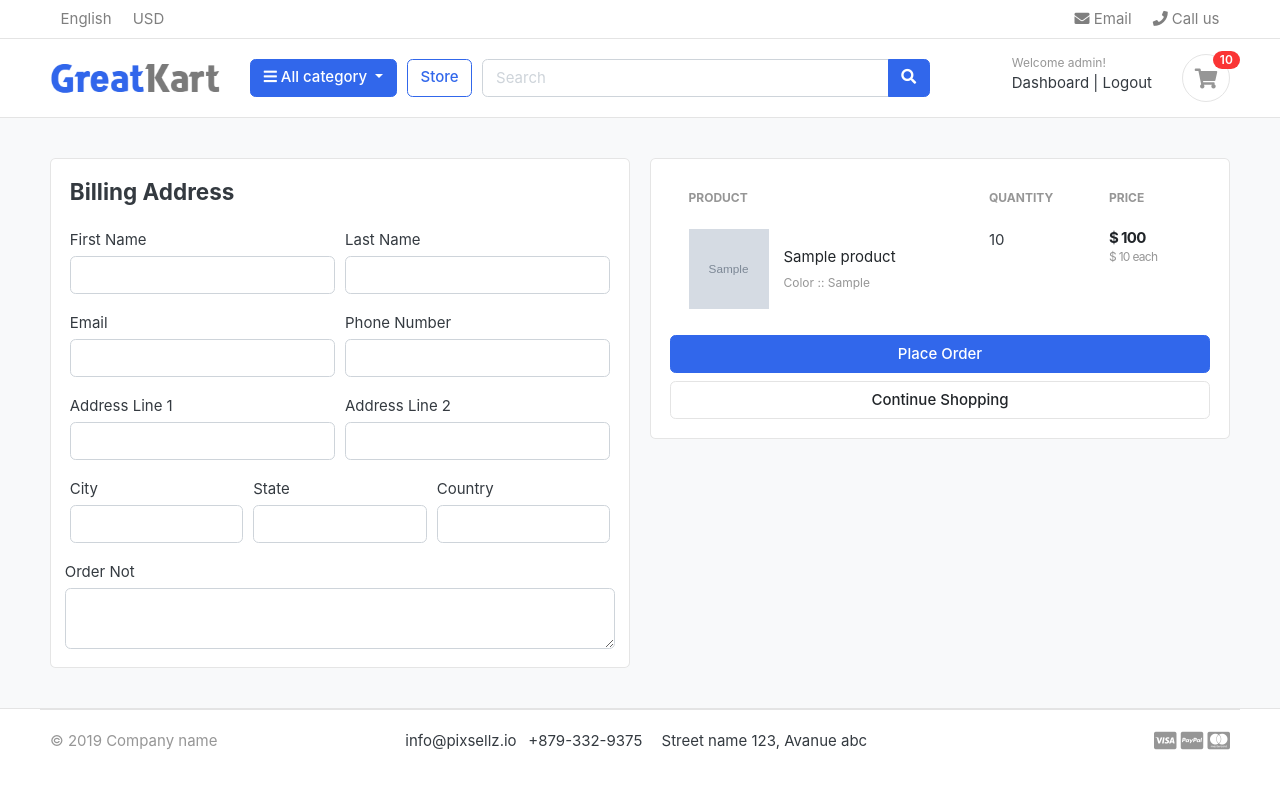
After one commit to asmasherin0/Greatkart, a Django app: page /cart/checkout/ in a window 1280 px wide. The commit adds this page. Run offline with Django 4.2, Linux system fonts and the light colour scheme; a user stored in the database is signed in; data comes from the database, SQL or seed files in the repository; tables that the repository leaves empty hold one stand-in row (values such as "Sample post"); grey boxes marked "Sample" are stand-in pictures; some libraries are stand-ins or nearby versions; some web fonts are replaced.

Commit message:
handled cart and checkout page for the logged in users

```diff
--- a/src/greatkart/carts/context_processors.py
+++ b/src/greatkart/carts/context_processors.py
@@ -8,7 +8,11 @@ def counter(request):
     else:
         try:
             cart=Cart.objects.filter(cart_id=_cart_id(request))
-            cart_items=CartItem.objects.all().filter(cart=cart[:1])
+            if request.user.is_authenticated:
+                cart_items=CartItem.objects.all().filter(user=request.user)
+            else:
+
+                cart_items=CartItem.objects.all().filter(cart=cart[:1])
             for cart_item in cart_items:
                 cart_count+=cart_item.quantity
         except Cart.DoesNotExist:
--- a/src/greatkart/carts/models.py
+++ b/src/greatkart/carts/models.py
@@ -1,5 +1,6 @@
 from django.db import models
 from store.models import Product,Variation
+from accounts.models import Account
 
 # Create your models here.
 class Cart(models.Model):
@@ -11,9 +12,10 @@ class Cart(models.Model):
 
 
 class CartItem(models.Model):
+    user=models.ForeignKey(Account,on_delete=models.CASCADE,null=True)
     product=models.ForeignKey(Product,on_delete=models.CASCADE)
     variations=models.ManyToManyField(Variation,blank=True)
-    cart=models.ForeignKey(Cart,on_delete=models.CASCADE)
+    cart=models.ForeignKey(Cart,on_delete=models.CASCADE,null=True)
     quantity=models.IntegerField()
     is_active=models.BooleanField(default=True)
 
--- a/src/greatkart/carts/urls.py
+++ b/src/greatkart/carts/urls.py
@@ -4,6 +4,7 @@ from . import views
 urlpatterns=[
     path('',views.cart,name='cart'),
     path('add_cart/<int:product_id>/',views.add_cart,name='add_cart'),
-    path('remove_cart/<int:product_id>/,<int:cart_item_id>/',views.remove_cart,name='remove_cart'),
+    path('remove_cart/<int:product_id>/<int:cart_item_id>/',views.remove_cart,name='remove_cart'),
     path('remove_cart_item/<int:product_id>/<int:cart_item_id>/',views.remove_cart_item,name='remove_cart_item'),
+    path('checkout/',views.checkout,name='checkout')
 ]
--- a/src/greatkart/carts/views.py
+++ b/src/greatkart/carts/views.py
@@ -3,7 +3,7 @@ from store.models import Product,Variation
 from .models import Cart,CartItem
 from django.http import HttpResponse
 from django.core.exceptions import ObjectDoesNotExist
-
+from django.contrib.auth.decorators import login_required
 # Create your views here.
 
 def _cart_id(request):
@@ -13,73 +13,125 @@ def _cart_id(request):
     return cart
 
 def add_cart(request,product_id):
+    current_user=request.user
     product=Product.objects.get(id=product_id)  #get the product
-    product_variation= []
-    if request.method=='POST':
-        for item in request.POST:
-            key=item
-            value=request.POST[key]
-            # print(key,value)
 
-            try:
-                variation=Variation.objects.get(product=product,variation_category__iexact=key,variation_value__iexact=value)
-                product_variation.append(variation)
-            except:
-                pass
+    #if user is authenticated
+    if current_user.is_authenticated:
+        product_variation= []
+        if request.method=='POST':
+            for item in request.POST:
+                key=item
+                value=request.POST[key]
+                # print(key,value)
+
+                try:
+                    variation=Variation.objects.get(product=product,variation_category__iexact=key,variation_value__iexact=value)
+                    product_variation.append(variation)
+                except:
+                    pass
 
 
-    try:
-        cart=Cart.objects.get(cart_id=_cart_id(request))   #get the cart using the cart_id present in the session
-    except Cart.DoesNotExist:
-        cart=Cart.objects.create(
-            cart_id=_cart_id(request)
-        )
-    cart.save()
+        is_cart_item_exists=CartItem.objects.filter(product=product,user=current_user).exists()
+        if is_cart_item_exists:
+            cart_item=CartItem.objects.filter(product=product,user=current_user)
+            ex_var_list= []
+            id= []
+            for item in cart_item:
+                existing_variation=item.variations.all()
+                ex_var_list.append(list(existing_variation))
+                id.append(item.id)
 
-    is_cart_item_exists=CartItem.objects.filter(product=product,cart=cart).exists()
-    if is_cart_item_exists:
-        cart_item=CartItem.objects.filter(product=product,cart=cart)
-        #existing_variations -> database
-        #current variation -> product_variation
-        #item_id -> database
-        ex_var_list= []
-        id= []
-        for item in cart_item:
-            existing_variation=item.variations.all()
-            ex_var_list.append(list(existing_variation))
-            id.append(item.id)
-        print(ex_var_list)
+            if product_variation in ex_var_list:
+                index=ex_var_list.index(product_variation)
+                item_id=id[index]
+                item=CartItem.objects.get(product=product,id=item_id)
+                item.quantity += 1
+                item.save()
+            else:
+                item=CartItem.objects.create(product=product,quantity=1,user=current_user)
+                if len(product_variation) > 0:
+                    item.variations.clear()
+                    item.variations.add(*product_variation)
+                item.save()
+        else:
+            cart_item=CartItem.objects.create(
+                product=product,
+                quantity=1,
+                user=current_user,
+            )
+            if len(product_variation) > 0:
+                cart_item.variations.clear()
+                cart_item.variations.add(*product_variation)
+            cart_item.save()
+        return redirect('cart')
 
-        if product_variation in ex_var_list:
-            index=ex_var_list.index(product_variation)
-            item_id=id[index]
-            item=CartItem.objects.get(product=product,id=item_id)
-            item.quantity += 1
-            item.save()
+#if the user is not authenticated
+    else:
+        product_variation= []
+        if request.method=='POST':
+            for item in request.POST:
+                key=item
+                value=request.POST[key]
+                # print(key,value)
+
+                try:
+                    variation=Variation.objects.get(product=product,variation_category__iexact=key,variation_value__iexact=value)
+                    product_variation.append(variation)
+                except:
+                    pass
+
+
+
+
+        is_cart_item_exists=CartItem.objects.filter(product=product,user=current_user).exists()
+        if is_cart_item_exists:
+            cart_item=CartItem.objects.filter(product=product,cart=cart)
+            #existing_variations -> database
+            #current variation -> product_variation
+            #item_id -> database
+            ex_var_list= []
+            id= []
+            for item in cart_item:
+                existing_variation=item.variations.all()
+                ex_var_list.append(list(existing_variation))
+                id.append(item.id)
+            print(ex_var_list)
+
+            if product_variation in ex_var_list:
+                index=ex_var_list.index(product_variation)
+                item_id=id[index]
+                item=CartItem.objects.get(product=product,id=item_id)
+                item.quantity += 1
+                item.save()
+            else:
+                item=CartItem.objects.create(product=product,quantity=1,cart=cart)
+                if len(product_variation) > 0:
+                    item.variations.clear()
+                    item.variations.add(*product_variation)
+                item.save()
         else:
-            item=CartItem.objects.create(product=product,quantity=1,cart=cart)
+            cart_item=CartItem.objects.create(
+                product=product,
+                quantity=1,
+                cart=cart,
+            )
             if len(product_variation) > 0:
-                item.variations.clear()
-                item.variations.add(*product_variation)
-            item.save()
-    else:
-        cart_item=CartItem.objects.create(
-            product=product,
-            quantity=1,
-            cart=cart,
-        )
-        if len(product_variation) > 0:
-            cart_item.variations.clear()
-            cart_item.variations.add(*product_variation)
-        cart_item.save()
-    return redirect('cart')
+                cart_item.variations.clear()
+                cart_item.variations.add(*product_variation)
+            cart_item.save()
+        return redirect('cart')
 
 
 def remove_cart(request,product_id,cart_item_id):
-    cart=Cart.objects.get(cart_id=_cart_id(request))
     product=get_object_or_404(Product,id=product_id)
     try:
-        cart_item=CartItem.objects.get(product=product,cart=cart,id=cart_item_id)
+        if request.user.is_authenticated:
+            cart_item=CartItem.objects.get(product=product,user=request.user,id=cart_item_id)
+        else:
+            cart=Cart.objects.get(cart_id=_cart_id(request))
+            cart_item=CartItem.objects.get(product=product,cart=cart, id=cart_item_id)
+
         if cart_item.quantity >1:
             cart_item.quantity -= 1
             cart_item.save()
@@ -90,9 +142,12 @@ def remove_cart(request,product_id,cart_item_id):
     return redirect('cart')
 
 def remove_cart_item(request,product_id,cart_item_id):
-    cart=Cart.objects.get(cart_id=_cart_id(request))
     product=get_object_or_404(Product,id=product_id)
-    cart_item=CartItem.objects.get(product=product,cart=cart,id=cart_item_id)
+    if request.user.is_authenticated:
+        cart_item=CartItem.objects.get(product=product,user=request.user,id=cart_item_id)
+    else:
+        cart=Cart.objects.get(cart_id=_cart_id(request))
+        cart_item=CartItem.objects.get(product=product,cart=cart,id=cart_item_id)
     cart_item.delete()
     return redirect('cart')
 
@@ -100,8 +155,11 @@ def cart(request,total=0,quantity=0,cart_items=None):
     try:
         tax=0
         grand_total=0
-        cart=Cart.objects.get(cart_id=_cart_id(request))
-        cart_items=CartItem.objects.filter(cart=cart,is_active=True)
+        if request.user.is_authenticated:
+            cart_items=CartItem.objects.filter(user=request.user,is_active=True)
+        else:
+            cart=Cart.objects.get(cart_id=_cart_id(request))
+            cart_items=CartItem.objects.filter(cart=cart,is_active=True)
         for cart_item in cart_items:
             total += (cart_item.product.price * cart_item.quantity)
             quantity += cart_item.quantity
@@ -119,3 +177,30 @@ def cart(request,total=0,quantity=0,cart_items=None):
     }
 
     return render(request,'cart.html',context)
+
+@login_required(login_url='login')
+def checkout(request,total=0,quantity=0,cart_items=None):
+    try:
+        tax=0
+        grand_total=0
+        if request.user.is_authenticated:
+            cart_items=CartItem.objects.filter(user=request.user,is_active=True)
+        else:
+            cart=Cart.objects.get(cart_id=_cart_id(request))
+            cart_items=CartItem.objects.filter(cart=cart,is_active=True)
+        for cart_item in cart_items:
+            total += (cart_item.product.price * cart_item.quantity)
+            quantity += cart_item.quantity
+        tax=(2 * total)/100
+        grand_total=total+tax
+    except ObjectDoesNotExist:
+        pass #just ignore
+
+    context={
+        'total':total,
+        'quantity':quantity,
+        'cart_items':cart_items,
+        'tax':tax,
+        'grand_total':grand_total,
+    }
+    return render(request,'checkout.html',context)
--- a/src/greatkart/templates/cart.html
+++ b/src/greatkart/templates/cart.html
@@ -101,7 +101,7 @@
 			<p class="text-center mb-3">
 				<img src="{% static './images/misc/payments.png' %}" height="26">
 			</p>
-			<a href="./place-order.html" class="btn btn-primary btn-block"> Checkout </a>
+			<a href="{% url 'checkout' %}" class="btn btn-primary btn-block"> Checkout </a>
 			<a href="{% url 'store' %}" class="btn btn-light btn-block">Continue Shopping</a>
 		</div> <!-- card-body.// -->
 		</div> <!-- card.// -->
--- /dev/null
+++ b/src/greatkart/templates/checkout.html
@@ -0,0 +1,133 @@
+{% extends 'base.html' %}
+{% load static %}
+{% block content %}
+
+
+<section class="section-content padding-y bg">
+<div class="container">
+
+<!-- ============================ COMPONENT 1 ================================= -->
+
+
+<div class="row">
+	<aside class="col-lg-6">
+<div class="card">
+    <div class="card-body">
+        <h4 class="card-title mb-4">Billing Address</h4>
+        <form action="" method="POST">
+            {% csrf_token %}
+            <div class="form-row">
+                <div class="col form-group">
+                    <label for="">First Name</label>
+                    <input typt="text" name="first_name" class="form-control" required>
+                </div>
+                <div class="col form-group">
+                    <label for="">Last Name</label>
+                    <input typt="text" name="last_name" class="form-control" required>
+                </div>
+            </div>
+            <div class="form-row">
+                <div class="col form-group">
+                    <label for="">Email</label>
+                    <input typt="email" name="email" class="form-control" required>
+                </div>
+                <div class="col form-group">
+                    <label for="">Phone Number</label>
+                    <input typt="text" name="phone" class="form-control" required>
+                </div>
+            </div>
+            <div class="form-row">
+                <div class="col form-group">
+                    <label for="">Address Line 1</label>
+                    <input typt="text" name="address_line_1" class="form-control" required>
+                </div>
+                <div class="col form-group">
+                    <label for="">Address Line 2</label>
+                    <input typt="text" name="address_line_2" class="form-control" >
+                </div>
+            </div>
+            <div class="form-row">
+                <div class="col form-group">
+                    <label for="">City</label>
+                    <input typt="text" name="city" class="form-control" required>
+                </div>
+                <div class="col form-group">
+                    <label for="">State</label>
+                    <input typt="text" name="state" class="form-control" required>
+                </div>
+                <div class="col form-group">
+                    <label for="">Country</label>
+                    <input typt="text" name="country" class="form-control" required>
+                </div>
+                </div>
+                <div class="form-row">
+                    <label for="">Order Not</label>
+                    <textarea name="order_not" rows="2" class="form-control"></textarea>
+            </div>
+    </div>
+</div> <!-- card.// -->
+
+	</aside> <!-- col.// -->
+	<aside class="col-lg-6">
+
+		<div class="card">
+		<div class="card-body">
+
+<table class="table table-borderless table-shopping-cart">
+<thead class="text-muted">
+<tr class="small text-uppercase">
+  <th scope="col">Product</th>
+  <th scope="col" width="120">Quantity</th>
+  <th scope="col" width="120">Price</th>
+</tr>
+</thead>
+<tbody>
+{% for cart_item in cart_items %}
+<tr>
+	<td>
+		<figure class="itemside align-items-center">
+			<div class="aside"><img src="{{ cart_item.product.images.url }}" class="img-sm"></div>
+			<figcaption class="info">
+				<a href="{{ cart_item.product.get_url }}" class="title text-dark">{{cart_item.product.product_name}}</a>
+				<p class="text-muted small">
+					{% if cart_item.variations.all %}
+						{% for item in cart_item.variations.all %}
+							{{ item.variation_category | capfirst }} :: {{ item.variation_value | capfirst }}<br>
+						{% endfor %}
+					{% endif %}
+				</p>
+			</figcaption>
+		</figure>
+	</td>
+	<td>
+		<!-- col.// -->
+        <label for="">{{cart_item.quantity}}</label>
+	</td>
+	<td>
+		<div class="price-wrap">
+			<var class="price">$ {{ cart_item.sub_total }}</var>
+			<small class="text-muted"> $ {{cart_item.product.price}} each</small>
+		</div> <!-- price-wrap .// -->
+	</td>
+
+</tr>
+{% endfor %}
+</tbody>
+</table>
+
+            <button type="submit" name="submit"  class="btn btn-primary btn-block">Place Order</button>
+			<a href="{% url 'store' %}" class="btn btn-light btn-block">Continue Shopping</a>
+</form>
+		</div> <!-- card-body.// -->
+		</div> <!-- card.// -->
+
+</aside> <!-- col.// -->
+
+
+</div> <!-- row.// -->
+<!-- ============================ COMPONENT 1 END .// ================================= -->
+
+</div> <!-- container .//  -->
+</section>
+<!-- ========================= SECTION CONTENT END// ========================= -->
+{% endblock %}
```
Also changed, not shown: src/greatkart/accounts/views.py (+55 -1 lines), src/greatkart/carts/migrations/0003_cartitem_user_alter_cartitem_cart.py (added).
